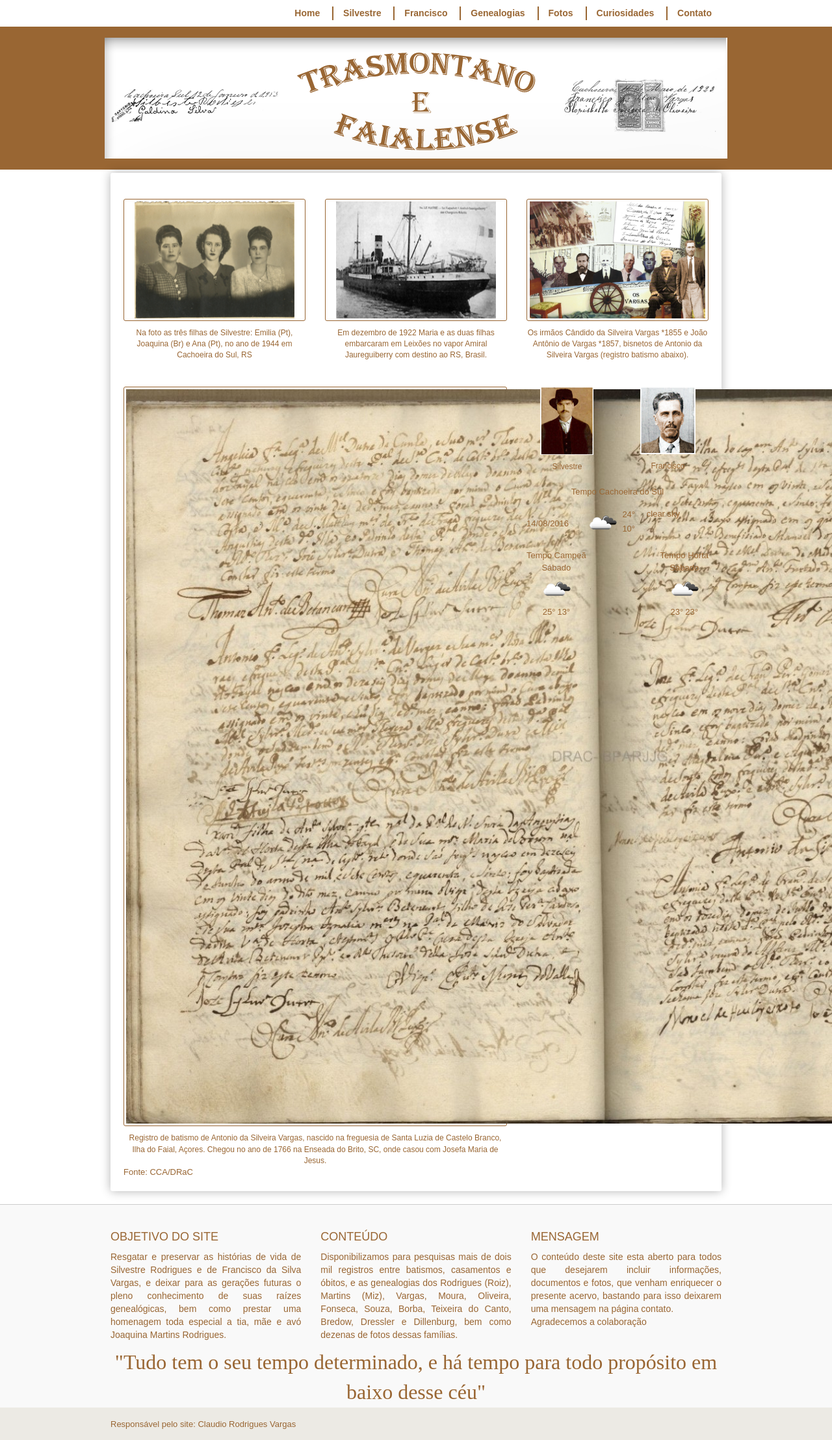
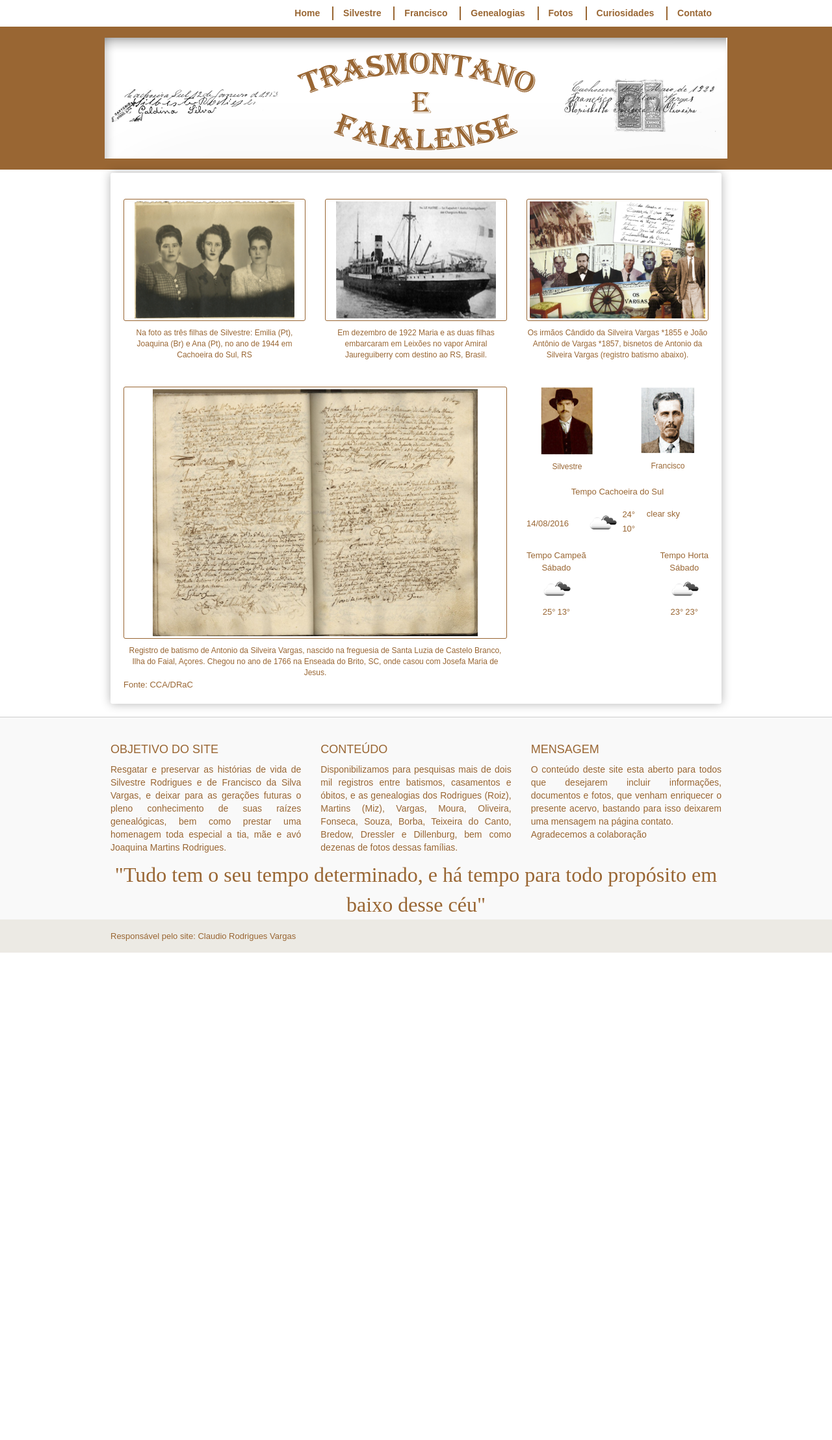
Before and after one commit to claudiovargas1955/claudiovargas1955.github.io, a Jekyll site: the page built from index.html, in a window 1280 px wide. Shown: the whole page at 65% size. Built offline with Jekyll 4.4.1, drawn with Linux system fonts in a browser that asks for light colours; some web fonts are replaced; after the commit the page ends 1466 px from its top, so only the background shows below that.

Commit message:
Update index.html

```diff
--- a/index.html
+++ b/index.html
@@ -37,7 +37,7 @@
         <div class="container-book-home col-sm-8">
           <div class="img-container-border">
             <a href="http://culturacores.azores.gov.pt/biblioteca_digital/FAL-HT-CASTELOBRANCO-B-1736-1777/FAL-HT-CASTELOBRANCO-B-1736-1777_item1/P56.html">
-              <img src="images/livro.jpg" alt="livro">
+              <img src="images/livro.jpg" width="500px" alt="livro">
             </a>
           </div>
           <span class="subtitle">Registro de batismo de Antonio da Silveira Vargas,
```
